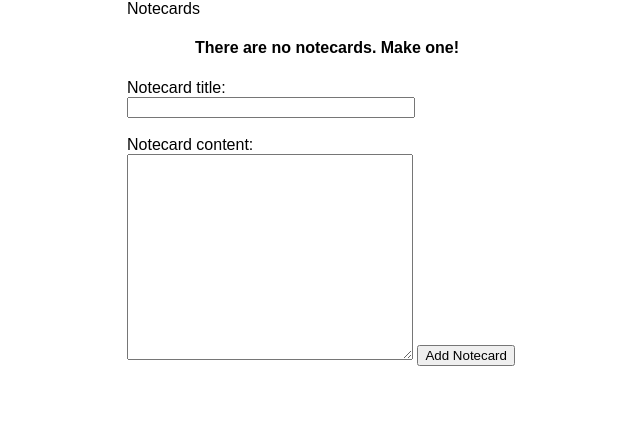
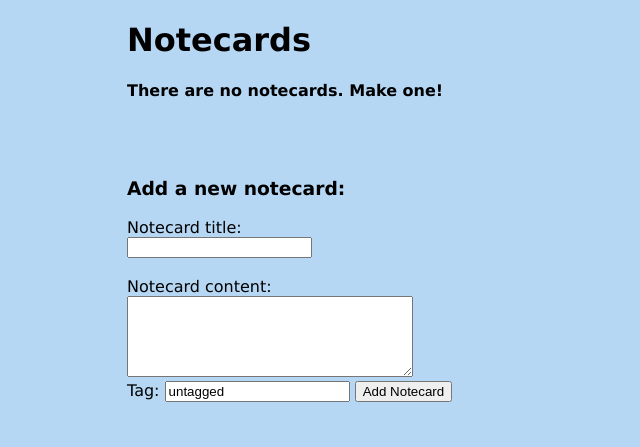
Before and after one commit to lancesyu/research_manager, a Flask app: page / in a window 1280 px wide. Shown: the top 447 px of the page, without its empty margins (313-953 px from the left). Run offline with Flask 2, Linux system fonts and the light colour scheme; data that the repository does not hold is empty.

Commit message:
added tags

```diff
--- a/app.py
+++ b/app.py
@@ -9,6 +9,7 @@ class Notecard(db.Model):
     id = db.Column(db.Integer, primary_key=True)
     title = db.Column(db.String(50),nullable=False)
     content = db.Column(db.String(1000),nullable=False)
+    tag = db.Column(db.String(20),nullable=False)
 
 def __repr__(self):
     return '<Notecard %r>' %self.id
@@ -18,7 +19,8 @@ def index():
     if request.method == 'POST':
         notecard_title = request.form['title']
         notecard_content = request.form['content']
-        new_notecard = Notecard(title=notecard_title,content=notecard_content)
+        notecard_tag = request.form['tag']
+        new_notecard = Notecard(title=notecard_title,content=notecard_content,tag=notecard_tag)
         try:
             db.session.add(new_notecard)
             db.session.commit()
@@ -46,6 +48,7 @@ def update(id):
     if request.method == 'POST':
         notecard_to_update.title = request.form['title']
         notecard_to_update.content = request.form['content']
+        notecard_to_update.tag = request.form['tag']
         try:
             db.session.commit()
             return redirect('/')
--- a/static/css/main.css
+++ b/static/css/main.css
@@ -1,9 +1,7 @@
-.header {
-    text-align: center;
-}
-body, html {
+html {
     margin: 0;
-    font-family: sans-serif;
+    font-family: Verdana, Geneva, Tahoma, sans-serif;
+    background-color: rgb(181, 215, 243);
 }
 
 .content {
@@ -33,11 +31,6 @@ td {
     margin-top: 20px;
 }
 
-#title{
-    width: 70%
-}
-
 #content {
     width: 70%;
-    height: 200px;
 }
--- a/templates/base.html
+++ b/templates/base.html
@@ -4,7 +4,7 @@
         <meta charset="UTF-8">
         <meta name="viewport" content="width=device-width, initial-scale=1.0">
         <meta http-equiv="X-UA-Compatible" content="ie=edge">
-        <link rel="stylesheet" type="text/css" href="{{ url_for('static', filename='css/main.css') }}">
+        <link rel="stylesheet" href="{{ url_for('static', filename='css/main.css') }}">
         {% block head %} {% endblock %}
     </head>
     <body>
--- a/templates/index.html
+++ b/templates/index.html
@@ -4,20 +4,22 @@
 {% endblock %}
 {% block body %}
 <div class="content">
-    <h style="text-align: center">Notecards</h>
+    <h1>Notecards</h1>
     {% if notecards|length < 1 %}
-    <h4 style="text-align: center">There are no notecards. Make one!</h4>
+    <h4>There are no notecards. Make one!</h4>
     {% else %}
     <table>
         <tr>
             <th>Title</th>
             <th>Content</th>
+            <th>Tag</th>
             <th>Actions</th>
         </tr>
         {% for notecard in notecards %}
         <tr>
             <td>{{notecard.title}}</td>
             <td>{{notecard.content}}</td>
+            <td>{{notecard.tag}}</td>
             <td>
                 <a href="/delete/{{notecard.id}}">Delete</a>
                 <br>
@@ -30,13 +32,22 @@
     </table>
     {% endif %}
     <form action="/" method="POST">
-        <label for="title">Notecard title:</label><br>
+        <br>
+        <br>
+        <h3>Add a new notecard:</h3>
+        <label for="title">Notecard title:</label>
+        <br>
         <input type="text" name="title" id="title">
         <br>
         <br>
         <label for="content">Notecard content:</label><br>
         <textarea name="content" cols="40" rows="5" id="content"></textarea>
+        <br>
+        <label for="tag">Tag:</label>
+        <input type="text" name="tag" id="tag" value="untagged">
         <input type="submit" value="Add Notecard">
     </form>
+    <br>
+    <br>
 </div>
 {% endblock %}
--- a/templates/update.html
+++ b/templates/update.html
@@ -9,7 +9,7 @@
     <form action="/update/{{notecard_to_update.id}}" method="POST">
         <input type="text" name="title" id="title" value={{notecard_to_update.title}}>
         <textarea name="content" cols="40" rows="5" id="content">{{notecard_to_update.content}}</textarea>
-
+        <input type="text" name="tag" id="tag" value={{notecard_to_update.tag}}>
         <input type="submit" value="Update">
     </form>
 </div>
```
Also changed, not shown: test.db.
